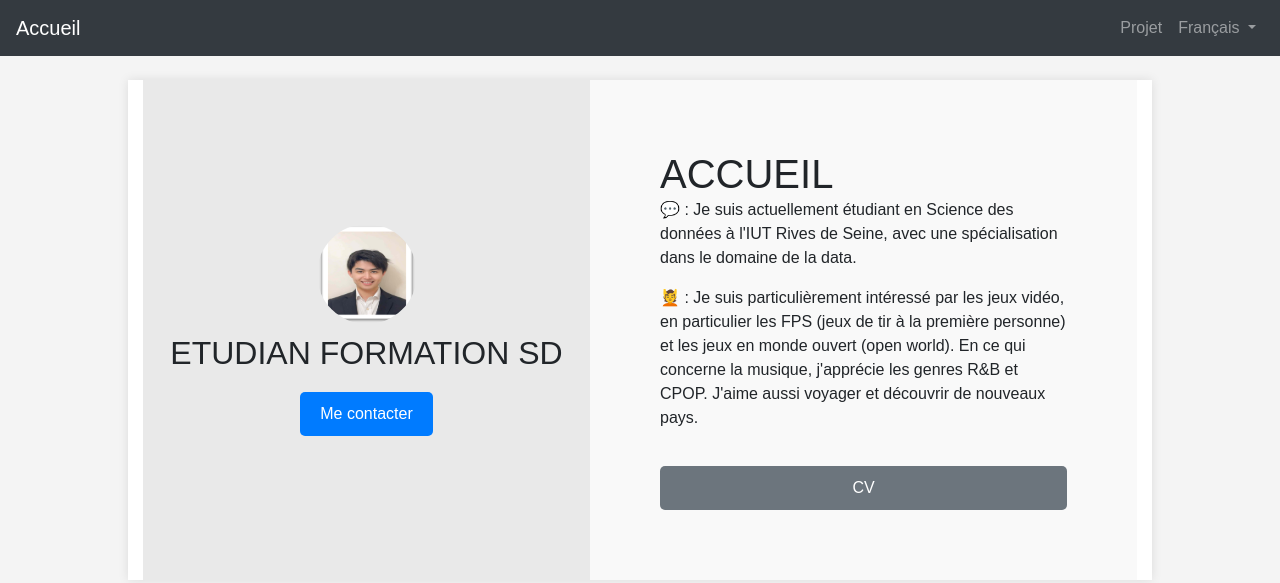
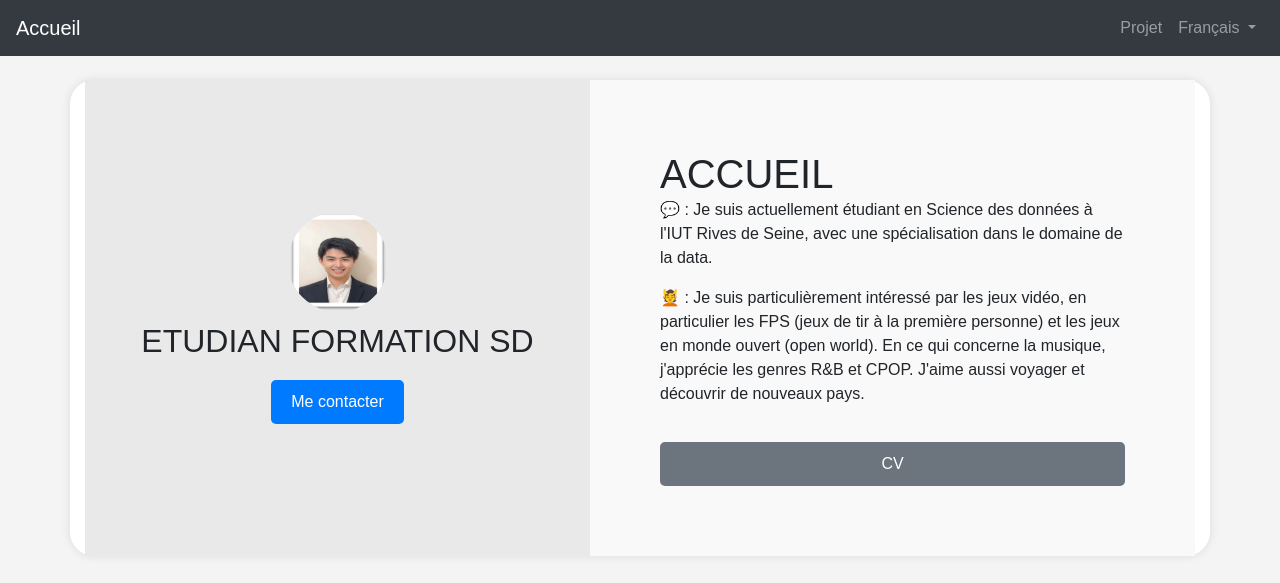
Before and after one commit to hanmlx/hanmlx.github.io, a plain HTML site: page index.html in a window 1280 px wide. Drawn offline with nearby package versions, Linux system fonts and the light colour scheme.

Commit message:
Update styles.css
update css radius portrait

```diff
--- a/css/styles.css
+++ b/css/styles.css
@@ -7,10 +7,12 @@ body {
 
 .container {
     display: flex;
-    width: 80%;
+    width: 100%;
     margin: 0 auto;
     background: white;
     box-shadow: 0 0 10px rgba(0, 0, 0, 0.1);
+    border-radius: 24px;
+
 }
 
 .left-column {
```
